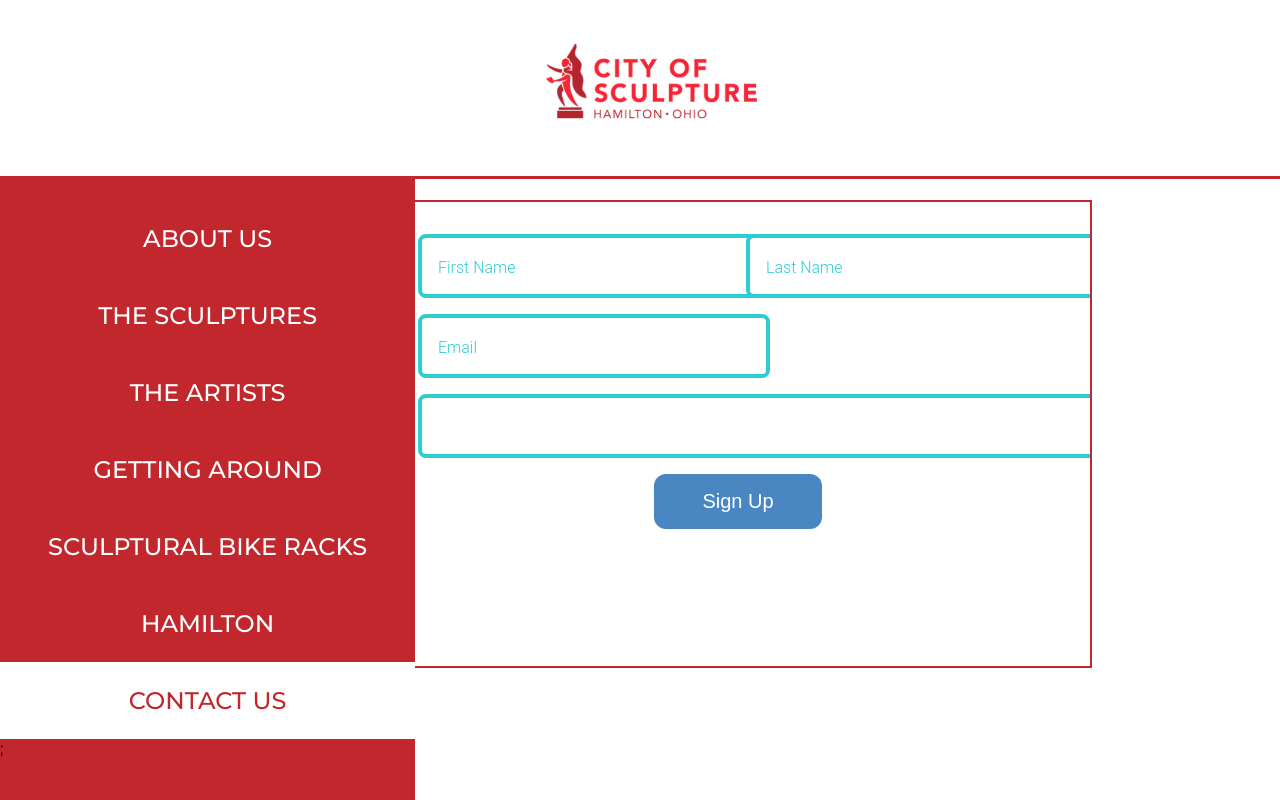
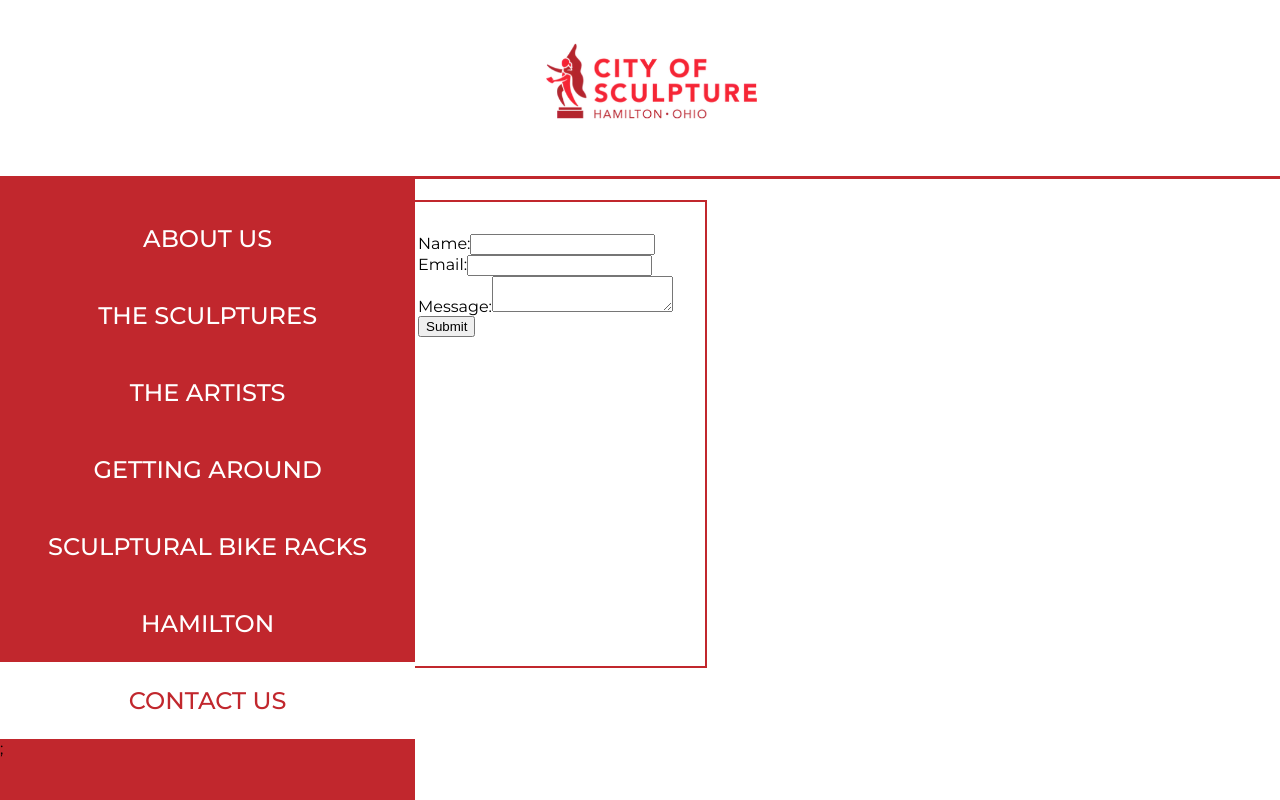
Before and after one commit to kfiddle/city-of-sculpture-react, a React (Create React App) app: page / in a window 1280 px wide. Both pictures are taken after a click on the element "CONTACT US". Built offline with nearby package versions, Linux system fonts and the light colour scheme.

Commit message:
adding sculpture descriptions

```diff
--- a/package.json
+++ b/package.json
@@ -6,6 +6,9 @@
     "@testing-library/jest-dom": "^5.11.4",
     "@testing-library/react": "^11.1.0",
     "@testing-library/user-event": "^12.1.10",
+    "cors": "^2.8.5",
+    "express": "^4.17.1",
+    "nodemailer": "^6.6.5",
     "react": "^17.0.2",
     "react-dom": "^17.0.2",
     "react-scripts": "4.0.3",
--- a/src/components/contact/Contact.js
+++ b/src/components/contact/Contact.js
@@ -3,51 +3,56 @@ import SlidingBox from "../slidingBox/SlidingBox";
 
 import styles from './Contact.module.css';
 
-const Contact = props => {
+import React, { useState } from "react";
+
+const ContactForm = () => {
+  const [status, setStatus] = useState("Submit");
+  const handleSubmit = async (e) => {
+    e.preventDefault();
+    setStatus("Sending...");
+    const { name, email, message } = e.target.elements;
+    let details = {
+      name: name.value,
+      email: email.value,
+      message: message.value,
+    };
+    let response = await fetch("http://localhost:5000/contact", {
+      method: "POST",
+      headers: {
+        "Content-Type": "application/json;charset=utf-8",
+      },
+      body: JSON.stringify(details),
+    });
+    setStatus("Submit");
+    let result = await response.json();
+    alert(result.status);
+  };
+
 
     return (
         <SlidingBox>
         <div className={styles.innerContentContainer}>
 
-        <form method="post">
+        <form onSubmit={handleSubmit}>
+      <div>
+        <label htmlFor="name">Name:</label>
+        <input type="text" id="name" required />
+      </div>
+      <div>
+        <label htmlFor="email">Email:</label>
+        <input type="email" id="email" required />
+      </div>
+      <div>
+        <label htmlFor="message">Message:</label>
+        <textarea id="message" required />
+      </div>
+      <button type="submit">{status}</button>
+    </form>
 
-                            <div className={styles.accountRowOne}>
-                                <div className={styles.firstName}>
-                                    <input type="text" placeholder="First Name"
-                                           className={styles.formControl}
-                                           required minlength="1" maxlength="20" />
-                                </div>
-
-                                <div className={styles.lastName}>
-                                    <input type="text" placeholder="Last Name"
-                                          className={styles.formControl}
-                                           required minlength="1" maxlength="20" />
-                                </div>
-                            </div>
-
-                            <div className={styles.accountRowTwo}>
-                                <div className={styles.email}>
-                                        <input type="email" placeholder="Email"
-                                               className={styles.formControl} required />
-                                </div>
-                                </div>
-
-                      <div className={styles.description}>
-                                    <input type="text area" name="description" className={styles.formControl} />
-                                </div>
-
-
-                            <div className={styles.buttonContainer}>
-                                <button type="submit" className={styles.signUpButton}>Sign Up</button>
-
-                            </div>
-
-
-                    </form>
 
         </div>
       </SlidingBox>
       );
 };
 
-export default Contact;
+export default ContactForm;
--- a/src/components/contact/Contact.module.css
+++ b/src/components/contact/Contact.module.css
@@ -28,63 +28,3 @@
     line-height: 1.6em;
     letter-spacing: .0125rem;
   }
-
-  /* .closeForm a{
-    color: #cbd543;
-    font-size: 3rem;
-    font-weight: 100;
-    float: right;
-
-}
-
-.closeForm a:hover,
-.closeForm a:focus {
-    color: #474747;
-} */
-
-::placeholder {
-    color: #2cccd3;
-    font-size: 1rem;
-    font-weight: 300;
-}
-
-
-.formLabel{
-    padding-left: 1.25rem ;
-    padding-right: 2rem;
-}
-
-.formControl{
-    border: solid .25rem #2cccd3;
-    border-radius: .5rem;
-    color: #d1a10e;
-    font-family: 'Roboto';
-    font-size: 1.25rem;
-    margin-bottom: 1rem;
-    outline: none;
-    padding: 1rem;
-    width: 100%;
-}
-
-.accountRowOne, .accountRowTwo{
-    display: grid;
-    grid-gap: 1rem;
-    grid-template-columns: 1fr 1fr;
-}
-
-
-.signUpButton{
-    background-color: #4a86c2;
-    border: none;
-    border-radius: .75rem;
-    cursor: pointer;
-    color: #fff;
-    font-size: 1.25rem;
-    padding: 1rem 3rem;
-}
-
-.buttonContainer{
-    display: flex;
-    flex-direction: column;
-    align-items: center;
-}
--- a/src/components/modal/Modal.js
+++ b/src/components/modal/Modal.js
@@ -1,6 +1,6 @@
 import ReactDOM from "react-dom";
 
-import Card from '../Card';
+// import Card from '../Card';
 import classes from "./Modal.module.css";
 
 const Backdrop = (props) => {
@@ -27,7 +27,7 @@ const Modal = (props) => {
 
       {ReactDOM.createPortal(
         <ModalOverlay>
-          <Card>{props.children}</Card>
+         {props.children}
         </ModalOverlay>,
         portalElement
       )}
--- a/src/components/modal/Modal.module.css
+++ b/src/components/modal/Modal.module.css
@@ -12,21 +12,21 @@
     width: 100%;
     height: 100vh;
     z-index: 20;
-    background-color: rgba(0, 0, 0, 0.75);
+    background-color: rgba(0, 0, 0, 0);
   }
 
   .modal {
     position: fixed;
     top: 0;
-    left: 0;
-    width: 50%;
-    margin: 20rem;
+    /* left: 0; */
+    width: 80%;
+    margin: 10rem;
     background-color: white;
     padding: 2rem;
     /* border-radius: 14px; */
     /* box-shadow: 0 2px 8px rgb(0 0 0 / 25%); */
     z-index: 30;
-    animation: Modal_slide-down__50bqD 300ms ease-out forwards;
+    animation: Modal_Modal_slide-down__50bqD__1aNKT 300ms ease-out forwards;
   }
 
   .content {
--- a/src/components/sculptures/SculptureDetails.js
+++ b/src/components/sculptures/SculptureDetails.js
@@ -1,5 +1,5 @@
 import Modal from "../modal/Modal";
-import Card from "../Card";
+// import Card from "../Card";
 
 import styles from "./SculptureDetails.module.css";
 
```
Also changed, not shown: src/components/sculptures/ListOfSculptures.js (+168 -2 lines), 1 other file (tests, documents, lock files or other folders).
